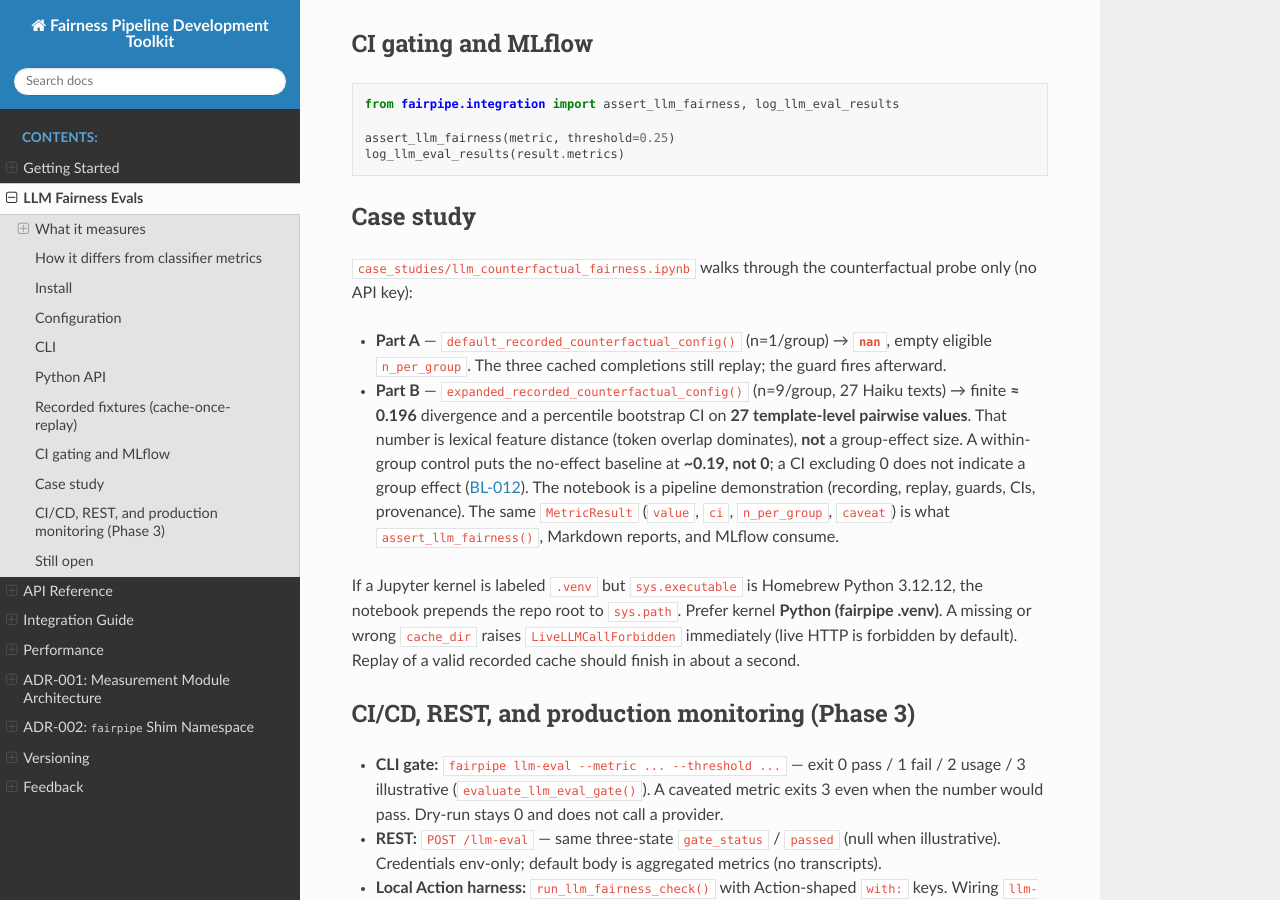
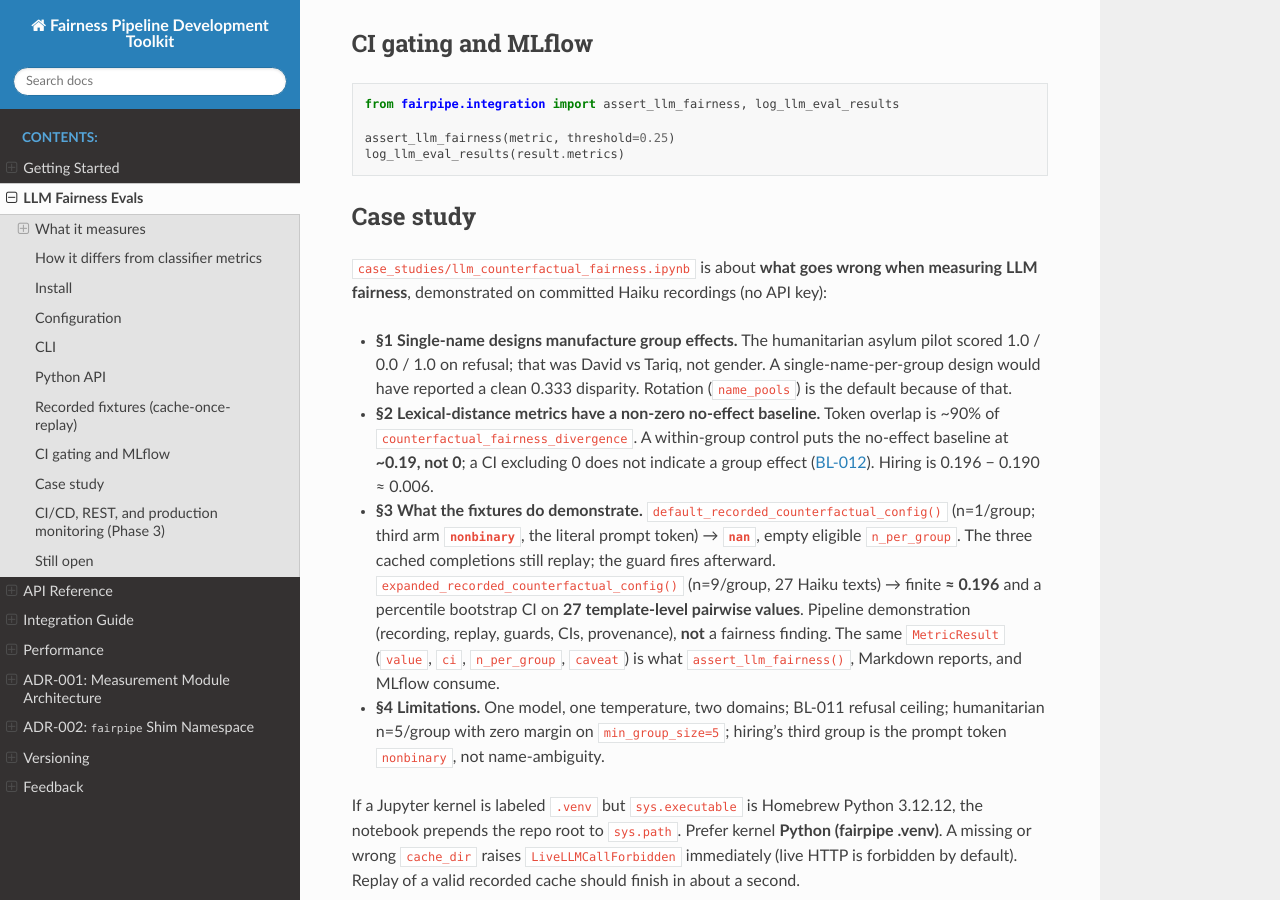
Before and after one commit to JobCollins/fairness_pipeline_dev_toolkit, a Sphinx documentation site: the page built from docs/llm_evals_intro.md, in a window 1280 px wide and 900 px high, scrolled down 4223 px. Built offline with Sphinx 7.4.7 and the Read the Docs theme 3.1.0, drawn with Linux system fonts in a browser that asks for light colours; pages that are not in the unit, such as notebooks, are missing from menus.

Commit message:
Docs: rewrite the LLM case study around the two measurement failures
The notebook was still structured as a 0.196 divergence result. Present the name-rotation and no-effect-baseline findings first, keep the pipeline replay as a demonstration, and sync the README/docs index to that outline.

```diff
--- a/docs/llm_evals_intro.md
+++ b/docs/llm_evals_intro.md
@@ -195,19 +195,29 @@ log_llm_eval_results(result.metrics)
 ## Case study
 
 [`case_studies/llm_counterfactual_fairness.ipynb`](../case_studies/llm_counterfactual_fairness.ipynb)
-walks through the counterfactual probe only (no API key):
+is about **what goes wrong when measuring LLM fairness**, demonstrated on committed Haiku
+recordings (no API key):
 
-- **Part A** — `default_recorded_counterfactual_config()` (n=1/group) → **`nan`**, empty
-  eligible `n_per_group`. The three cached completions still replay; the guard fires afterward.
-- **Part B** — `expanded_recorded_counterfactual_config()` (n=9/group, 27 Haiku texts) →
-  finite **≈ 0.196** divergence and a percentile bootstrap CI on **27 template-level pairwise
-  values**. That number is lexical feature distance (token overlap dominates), **not** a
-  group-effect size. A within-group control puts the no-effect baseline at **~0.19, not 0**;
-  a CI excluding 0 does not indicate a group effect
+- **§1 Single-name designs manufacture group effects.** The humanitarian asylum pilot
+  scored 1.0 / 0.0 / 1.0 on refusal; that was David vs Tariq, not gender. A
+  single-name-per-group design would have reported a clean 0.333 disparity. Rotation
+  (`name_pools`) is the default because of that.
+- **§2 Lexical-distance metrics have a non-zero no-effect baseline.** Token overlap is
+  ~90% of `counterfactual_fairness_divergence`. A within-group control puts the no-effect
+  baseline at **~0.19, not 0**; a CI excluding 0 does not indicate a group effect
   ([BL-012](fairpipe-technical-backlog.md#bl-012--counterfactual_fairness_divergence-has-no-no-effect-baseline)).
-  The notebook is a pipeline demonstration (recording, replay, guards, CIs, provenance).
-  The same `MetricResult` (`value`, `ci`, `n_per_group`, `caveat`) is what `assert_llm_fairness()`,
-  Markdown reports, and MLflow consume.
+  Hiring is 0.196 − 0.190 ≈ 0.006.
+- **§3 What the fixtures do demonstrate.** `default_recorded_counterfactual_config()`
+  (n=1/group; third arm **`nonbinary`**, the literal prompt token) → **`nan`**, empty
+  eligible `n_per_group`. The three cached completions still replay; the guard fires
+  afterward. `expanded_recorded_counterfactual_config()` (n=9/group, 27 Haiku texts) →
+  finite **≈ 0.196** and a percentile bootstrap CI on **27 template-level pairwise
+  values**. Pipeline demonstration (recording, replay, guards, CIs, provenance), **not** a
+  fairness finding. The same `MetricResult` (`value`, `ci`, `n_per_group`, `caveat`) is
+  what `assert_llm_fairness()`, Markdown reports, and MLflow consume.
+- **§4 Limitations.** One model, one temperature, two domains; BL-011 refusal ceiling;
+  humanitarian n=5/group with zero margin on `min_group_size=5`; hiring's third group is
+  the prompt token `nonbinary`, not name-ambiguity.
 
 If a Jupyter kernel is labeled `.venv` but `sys.executable` is Homebrew Python 3.12.12, the
 notebook prepends the repo root to `sys.path`. Prefer kernel **Python (fairpipe .venv)**.
```
Also changed, not shown: DOCS.md (+5 -4 lines), README.md (+14 -9 lines), 1 other file.
